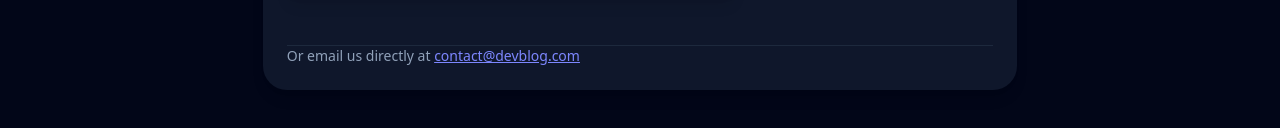
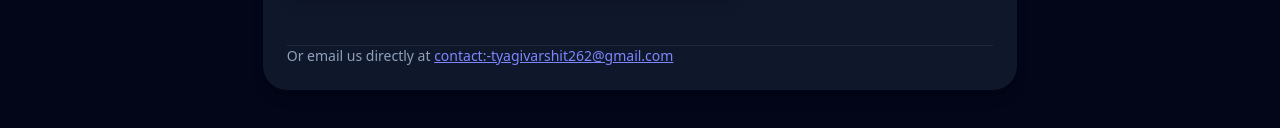
Before and after one commit to tyagivarshit/blog_web, a website: page contact.html in a window 1280 px wide. Shown: the part 708-836 px from the top of the page. Drawn offline with Linux system fonts and the light colour scheme.

Commit message:
Update contact email address in contact.html

```diff
--- a/contact.html
+++ b/contact.html
@@ -86,7 +86,7 @@
 
     <div class="mt-12 pt-8 border-t border-slate-800">
       <p class="text-slate-400 text-sm">
-        Or email us directly at <a href="mailto:contact@devblog.com" class="text-indigo-400 hover:text-indigo-300 underline">contact@devblog.com</a>
+        Or email us directly at <a href="mailto:contact@devblog.com" class="text-indigo-400 hover:text-indigo-300 underline">contact:-tyagivarshit262@gmail.com</a>
       </p>
     </div>
   </main>
```
